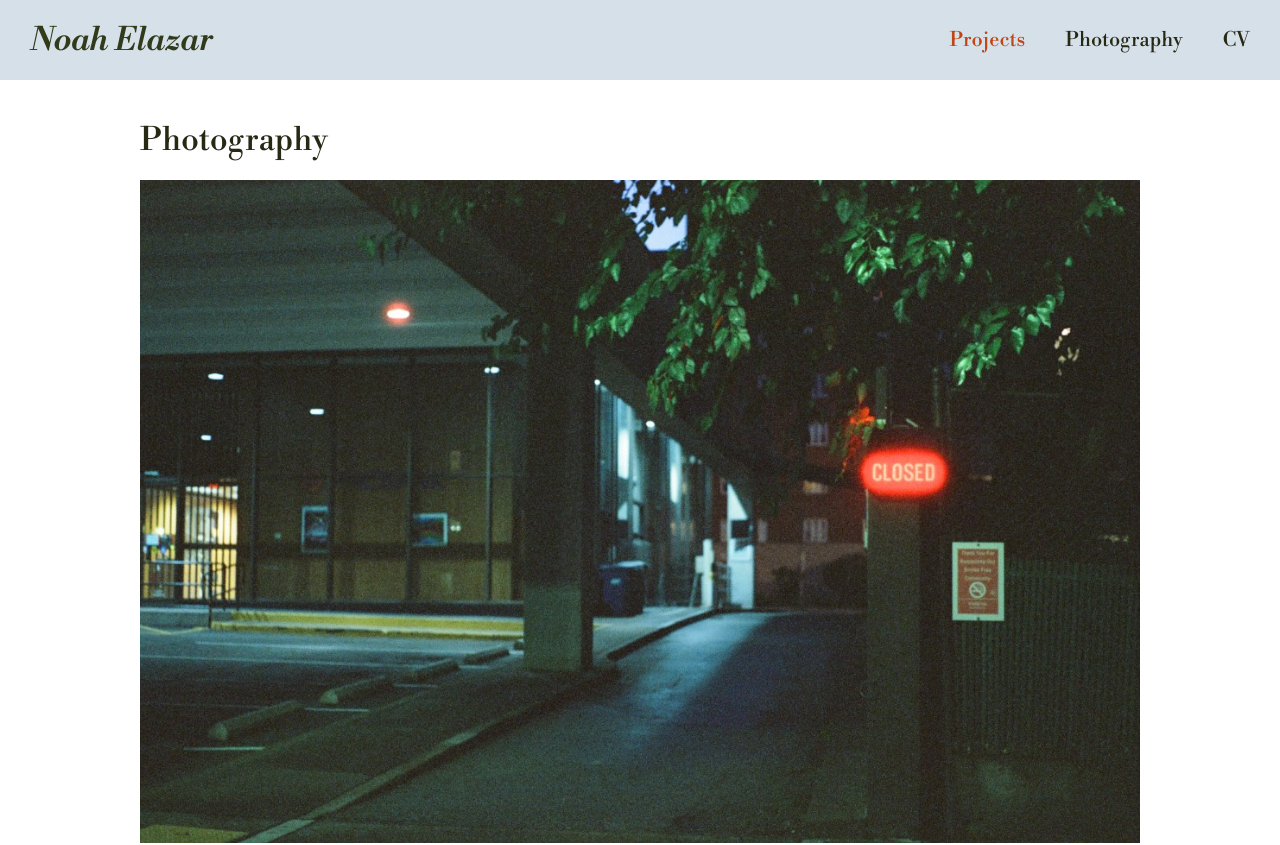
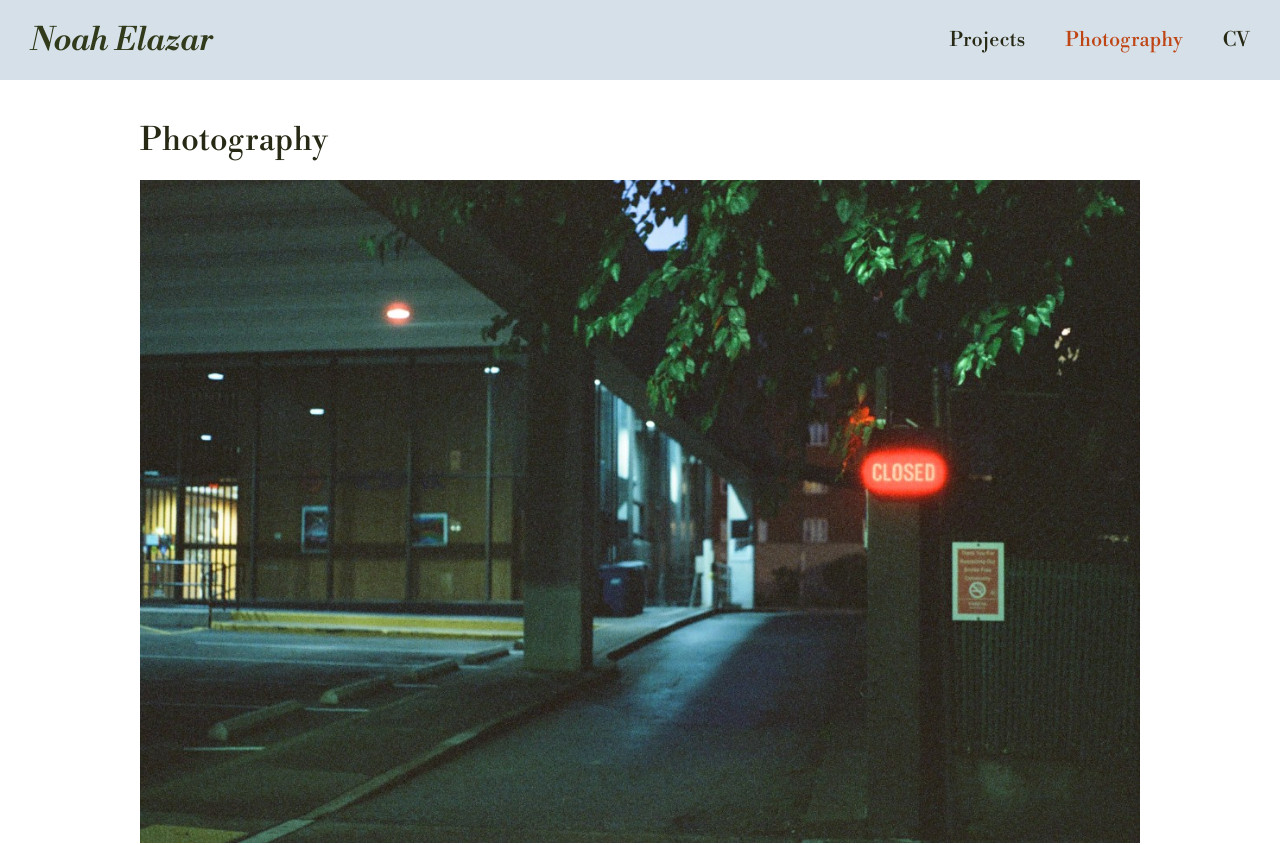
Before and after one commit to nelazar/personal-site, a SvelteKit app: page /photography in a window 1280 px wide. Shown: the top 845 px of the page. Built offline with nearby package versions, Linux system fonts and the light colour scheme.

Commit message:
Bug with menu highlighting

```diff
--- a/src/routes/photography/+page.svelte
+++ b/src/routes/photography/+page.svelte
@@ -8,7 +8,7 @@
 
 <div class="photography">
     <div class="menu">
-        <Menu page="projects" />
+        <Menu page="photography" />
     </div>
 
     <div class="gallery">
```
